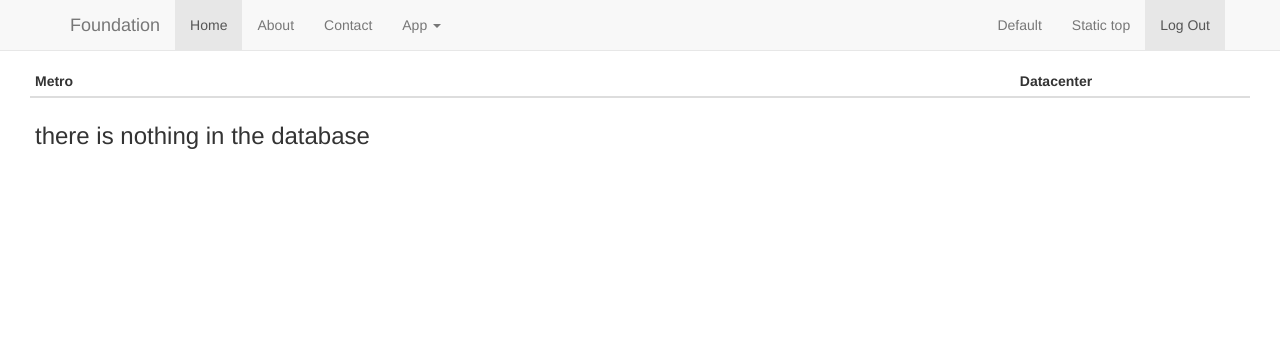
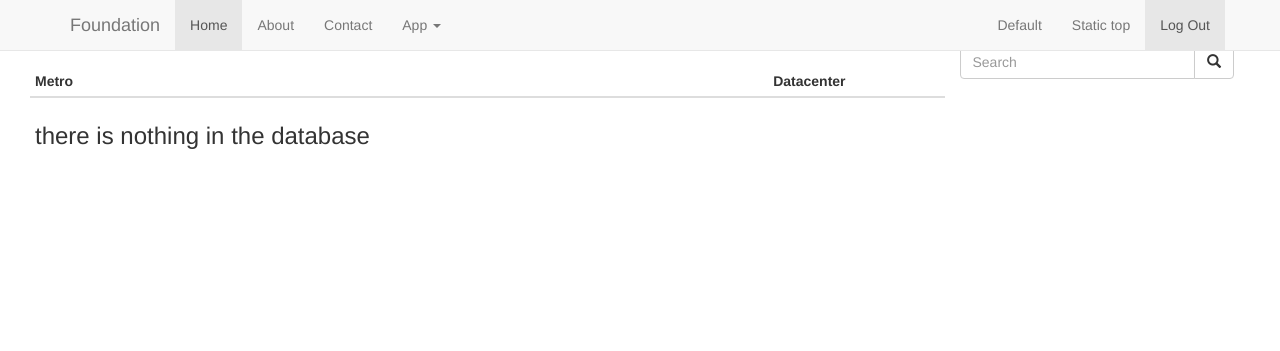
Before and after one commit to Jaredn/datacenter, a Django app: page /racklayout/ in a window 1280 px wide. Shown: the top 351 px of the page. Run offline with Django 3.2, Linux system fonts and the light colour scheme; data that the repository does not hold is empty; some libraries are stand-ins or nearby versions.

Commit message:
added twitter bootstrap and committed

```diff
--- a/datacenter/settings.py
+++ b/datacenter/settings.py
@@ -89,6 +89,7 @@ STATIC_URL = '/static/'
 
 STATICFILES_DIRS = (
     os.path.join(BASE_DIR, "static"),
+    '/Users/jeff_dambly/code/datacenter/static',
 )
 TEMPLATE_DIRS = (
     os.path.join(BASE_DIR,  'templates'),
--- a/datacenter/urls.py
+++ b/datacenter/urls.py
@@ -1,5 +1,8 @@
 from django.conf.urls import patterns, include, url
 from django.contrib import admin
+from django.conf.urls.static import static
+from django.conf import settings
+
 
 urlpatterns = patterns('',
     # Examples:
@@ -8,5 +11,4 @@ urlpatterns = patterns('',
 
     url(r'^admin/', include(admin.site.urls)),
     url(r'^racklayout/', include('racklayout.urls', namespace='racklayout')),
-
 )
--- a/racklayout/templates/racklayout/index.html
+++ b/racklayout/templates/racklayout/index.html
@@ -8,6 +8,14 @@
             <div class="panel-heading clearfix">
                  <H3 class="panel-title pull-left">Datacenters</H3>
             </div>
+             <div class="col-sm-3 col-md-3 pull-right">
+               <div class="input-group">
+                    <input type="text" class="form-control" placeholder="Search" name="query" id="srch-term">
+                    <div class="input-group-btn">
+                        <button class="btn btn-default" id="searchsubmit"><i class="glyphicon glyphicon-search"></i></button>
+                    </div>
+               </div>
+             </div>
         </div>
         <div id="metrotable" class="table-responsive">
             <table id="metrotable" class="table table-condensed table-hover">
--- a/racklayout/views.py
+++ b/racklayout/views.py
@@ -4,7 +4,7 @@ from django.views.generic import ListView, DetailView, TemplateView
 from django.views.generic.base import View
 from django.shortcuts import get_object_or_404
 #### app imports
-from racklayout.models import Dc, Rack, Asset
+from racklayout.models import Dc, Rack, Asset, Row
 
 # Create your views here.
 
@@ -21,11 +21,12 @@ class RowView(ListView):
     view for the all the rows in a datacenter
     Note: must use object_list in the template only way I could get it to work :/
     """
-    model = Rack
+    model = Row
     template_name = 'racklayout/row.html'
+    context_object_name = 'row'
 
     def get_object(self):
-        return self.queryset.objects.filter(rowid__dcid__id=self.kwargs['dcid'])
+        return self.queryset.objects.filter(row__dcid__id=self.kwargs['dcid'])
 
     def get_context_data(self, **kwargs):
         context = super(RowView, self).get_context_data(**kwargs)
@@ -50,6 +51,6 @@ class RackView(DetailView):
         # call the base implementaion to get a context
         context = super(RackView, self).get_context_data(**kwargs)
         # add all the assets
-        context['assets'] = Asset.objects.filter(rackid=self.rack)
-        context['height'] = [i+1 for i in range(self.rack.totalunits)]
+        #context['assets'] = Asset.objects.filter(rackid=self.rack)
+        #context['height'] = [i+1 for i in range(self.rack.totalunits)]
         return context
```
Also changed, not shown: racklayout/tests/test_views.py (+36 -0 lines).
